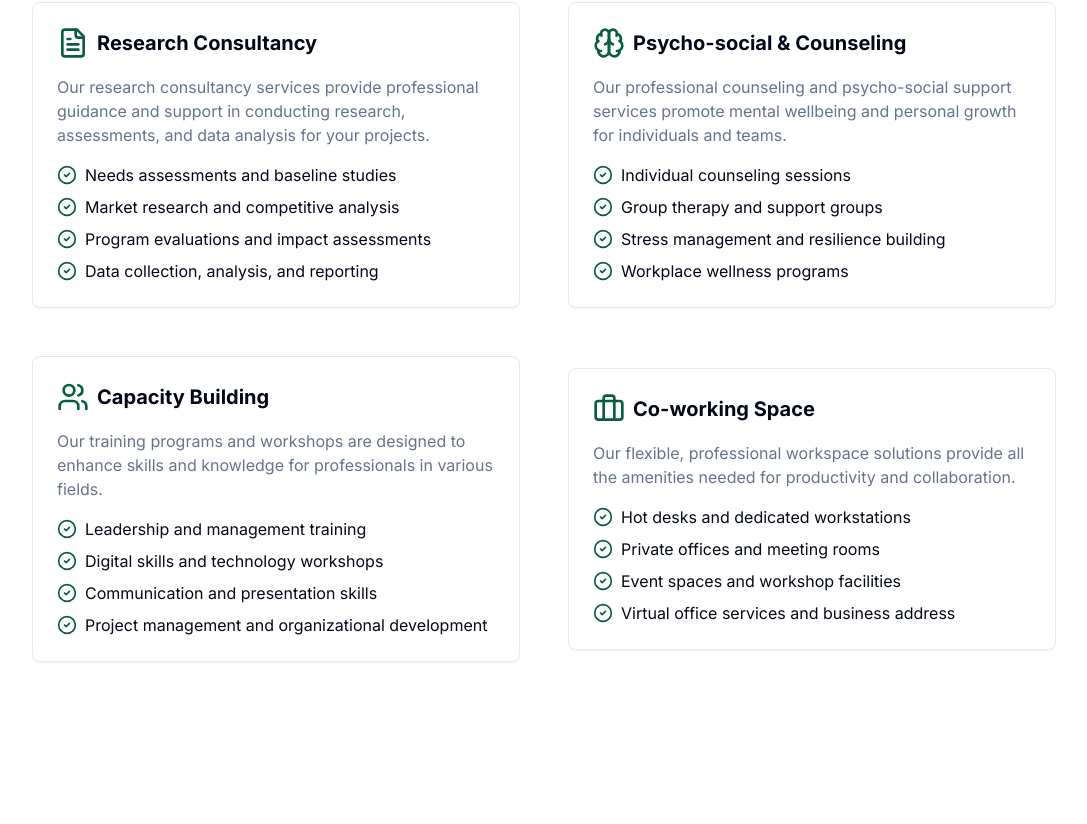
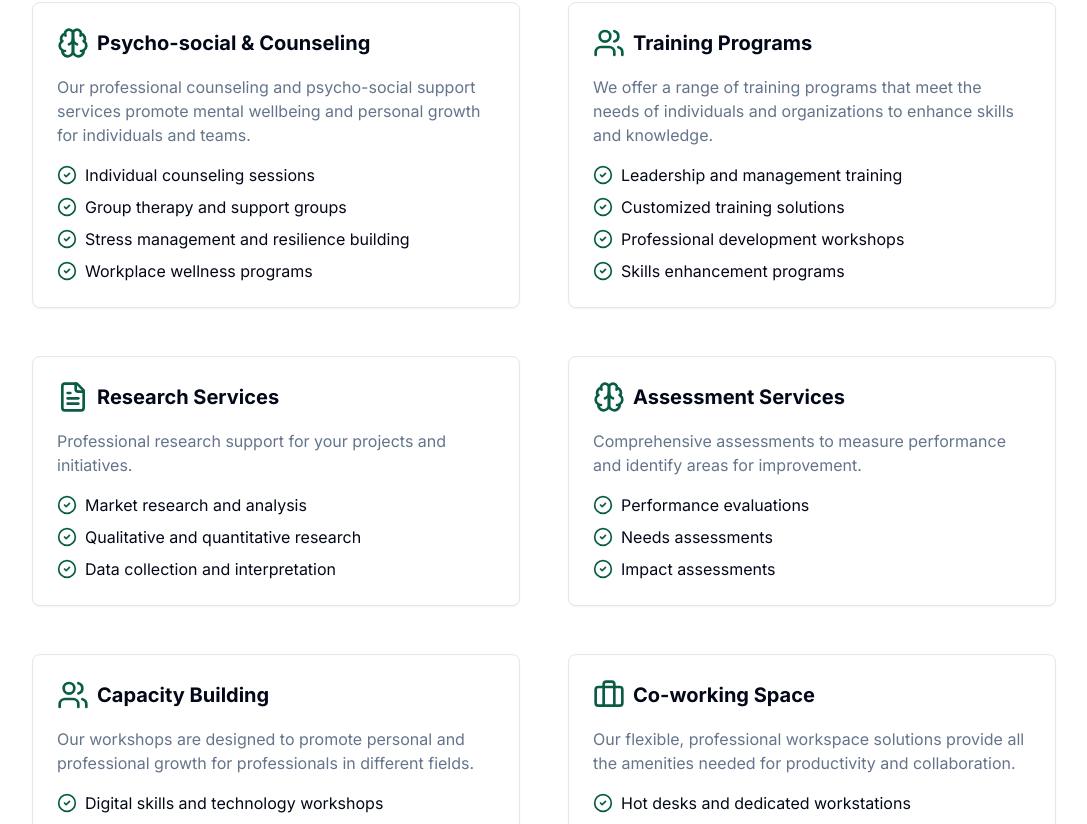
Before and after one commit to kimanibryan/ardothrivinghub, a Next.js app: page /services in a window 1280 px wide. Shown: the part 1016-1840 px from the top of the page, without its empty margins (96-1183 px from the left). Built offline with nearby package versions, Linux system fonts and the light colour scheme.

Commit message:
changes to services

```diff
--- a/components/call-to-action.tsx
+++ b/components/call-to-action.tsx
@@ -3,11 +3,13 @@ import { Button } from "@/components/ui/button"
 
 export function CallToAction() {
   return (
-    <section className="w-full py-12 md:py-24 lg:py-32 bg-primary text-primary-foreground">
-      <div className="container px-4 md:px-6">
+    <section className="mx-auto max-w-7xl px-12 md:px-24 py-12 md:py-24 lg:py-32 bg-primary text-primary-foreground rounded-3xl">
+      <div className="container">
         <div className="flex flex-col items-center justify-center space-y-4 text-center">
           <div className="space-y-2">
-            <h2 className="text-3xl font-bold tracking-tighter sm:text-4xl md:text-5xl">Ready to Thrive?</h2>
+            <h2 className="text-3xl font-bold tracking-tighter sm:text-4xl md:text-5xl">
+              Ready to Thrive?
+            </h2>
             <p className="mx-auto max-w-[700px] text-primary-foreground/80 md:text-xl">
               Join our community of professionals and take your business to the next level. Book a tour today and
               experience the Ardo Thriving Hub difference.
--- a/components/featured-services.tsx
+++ b/components/featured-services.tsx
@@ -17,25 +17,32 @@ export function FeaturedServices() {
             </p>
           </div>
         </div>
-        <div className="mx-auto grid max-w-5xl items-center gap-6 py-12 md:grid-cols-2 lg:gap-12">
+        <div className="mx-auto grid max-w-5xl items-center gap-6 py-12 md:grid-cols-3 lg:gap-12">
           <div className="flex flex-col justify-center space-y-4 rounded-lg border bg-background p-6 shadow-sm">
             <div className="flex items-center gap-2">
               <CheckCircle2 className="h-5 w-5 text-primary" />
-              <h3 className="text-xl font-bold">Research Consultancy</h3>
+              <h3 className="text-xl font-bold">Training Programs</h3>
             </div>
             <p className="text-muted-foreground">
-              Professional guidance and support in conducting research, assessments, and data analysis for your
-              projects.
+              Comprehensive training programs to enhance skills and knowledge for personal and professional growth.
             </p>
           </div>
           <div className="flex flex-col justify-center space-y-4 rounded-lg border bg-background p-6 shadow-sm">
             <div className="flex items-center gap-2">
               <CheckCircle2 className="h-5 w-5 text-primary" />
-              <h3 className="text-xl font-bold">Psycho-social & Counseling</h3>
+              <h3 className="text-xl font-bold">Research Services</h3>
             </div>
             <p className="text-muted-foreground">
-              Professional counseling and psycho-social support services to promote mental wellbeing and personal
-              growth.
+              Professional research services including data collection, analysis, and reporting for informed decision making.
+            </p>
+          </div>
+          <div className="flex flex-col justify-center space-y-4 rounded-lg border bg-background p-6 shadow-sm">
+            <div className="flex items-center gap-2">
+              <CheckCircle2 className="h-5 w-5 text-primary" />
+              <h3 className="text-xl font-bold">Assessment Services</h3>
+            </div>
+            <p className="text-muted-foreground">
+              Comprehensive assessment services to evaluate performance, identify strengths, and areas for improvement.
             </p>
           </div>
         </div>
--- a/components/hero.tsx
+++ b/components/hero.tsx
@@ -4,7 +4,7 @@ import Image from "next/image"
 
 export function Hero() {
   return (
-    <section className="w-full py-12 md:py-24 lg:py-32 bg-gradient-to-b from-background to-muted">
+    <section className="w-full pt-2 md:pt-4 lg:pt-8 pb-8 md:pb-16 lg:pb-32 bg-gradient-to-b from-background to-muted">
       <div className="container px-4 md:px-6">
         <div className="grid gap-8 lg:grid-cols-2 lg:gap-12">
           {/* Text Content */}
--- a/components/services-list.tsx
+++ b/components/services-list.tsx
@@ -13,34 +13,6 @@ export function ServicesList() {
           </div>
         </div>
         <div className="mx-auto grid max-w-5xl items-center gap-6 py-12 md:grid-cols-2 lg:gap-12">
-          <div className="flex flex-col justify-center space-y-4 rounded-lg border bg-background p-6 shadow-sm">
-            <div className="flex items-center gap-2">
-              <FileText className="h-8 w-8 text-primary" />
-              <h3 className="text-xl font-bold">Research Consultancy</h3>
-            </div>
-            <p className="text-muted-foreground">
-              Our research consultancy services provide professional guidance and support in conducting research,
-              assessments, and data analysis for your projects.
-            </p>
-            <ul className="space-y-2 mt-4">
-              <li className="flex items-start gap-2">
-                <CheckCircle2 className="h-5 w-5 text-primary flex-shrink-0 mt-0.5" />
-                <span>Needs assessments and baseline studies</span>
-              </li>
-              <li className="flex items-start gap-2">
-                <CheckCircle2 className="h-5 w-5 text-primary flex-shrink-0 mt-0.5" />
-                <span>Market research and competitive analysis</span>
-              </li>
-              <li className="flex items-start gap-2">
-                <CheckCircle2 className="h-5 w-5 text-primary flex-shrink-0 mt-0.5" />
-                <span>Program evaluations and impact assessments</span>
-              </li>
-              <li className="flex items-start gap-2">
-                <CheckCircle2 className="h-5 w-5 text-primary flex-shrink-0 mt-0.5" />
-                <span>Data collection, analysis, and reporting</span>
-              </li>
-            </ul>
-          </div>
           <div className="flex flex-col justify-center space-y-4 rounded-lg border bg-background p-6 shadow-sm">
             <div className="flex items-center gap-2">
               <Brain className="h-8 w-8 text-primary" />
@@ -72,17 +44,86 @@ export function ServicesList() {
           <div className="flex flex-col justify-center space-y-4 rounded-lg border bg-background p-6 shadow-sm">
             <div className="flex items-center gap-2">
               <Users className="h-8 w-8 text-primary" />
-              <h3 className="text-xl font-bold">Capacity Building</h3>
+              <h3 className="text-xl font-bold">Training Programs</h3>
             </div>
             <p className="text-muted-foreground">
-              Our training programs and workshops are designed to enhance skills and knowledge for professionals in
-              various fields.
+              We offer a range of training programs that meet the needs of individuals and organizations to enhance skills and knowledge.
             </p>
             <ul className="space-y-2 mt-4">
               <li className="flex items-start gap-2">
                 <CheckCircle2 className="h-5 w-5 text-primary flex-shrink-0 mt-0.5" />
                 <span>Leadership and management training</span>
               </li>
+              <li className="flex items-start gap-2">
+                <CheckCircle2 className="h-5 w-5 text-primary flex-shrink-0 mt-0.5" />
+                <span>Customized training solutions</span>
+              </li>
+              <li className="flex items-start gap-2">
+                <CheckCircle2 className="h-5 w-5 text-primary flex-shrink-0 mt-0.5" />
+                <span>Professional development workshops</span>
+              </li>
+              <li className="flex items-start gap-2">
+                <CheckCircle2 className="h-5 w-5 text-primary flex-shrink-0 mt-0.5" />
+                <span>Skills enhancement programs</span>
+              </li>
+            </ul>
+          </div>
+          <div className="flex flex-col justify-center space-y-4 rounded-lg border bg-background p-6 shadow-sm">
+            <div className="flex items-center gap-2">
+              <FileText className="h-8 w-8 text-primary" />
+              <h3 className="text-xl font-bold">Research Services</h3>
+            </div>
+            <p className="text-muted-foreground">
+              Professional research support for your projects and initiatives.
+            </p>
+            <ul className="space-y-2 mt-4">
+              <li className="flex items-start gap-2">
+                <CheckCircle2 className="h-5 w-5 text-primary flex-shrink-0 mt-0.5" />
+                <span>Market research and analysis</span>
+              </li>
+              <li className="flex items-start gap-2">
+                <CheckCircle2 className="h-5 w-5 text-primary flex-shrink-0 mt-0.5" />
+                <span>Qualitative and quantitative research</span>
+              </li>
+              <li className="flex items-start gap-2">
+                <CheckCircle2 className="h-5 w-5 text-primary flex-shrink-0 mt-0.5" />
+                <span>Data collection and interpretation</span>
+              </li>
+            </ul>
+          </div>
+          <div className="flex flex-col justify-center space-y-4 rounded-lg border bg-background p-6 shadow-sm">
+            <div className="flex items-center gap-2">
+              <Brain className="h-8 w-8 text-primary" />
+              <h3 className="text-xl font-bold">Assessment Services</h3>
+            </div>
+            <p className="text-muted-foreground">
+              Comprehensive assessments to measure performance and identify areas for improvement.
+            </p>
+            <ul className="space-y-2 mt-4">
+              <li className="flex items-start gap-2">
+                <CheckCircle2 className="h-5 w-5 text-primary flex-shrink-0 mt-0.5" />
+                <span>Performance evaluations</span>
+              </li>
+              <li className="flex items-start gap-2">
+                <CheckCircle2 className="h-5 w-5 text-primary flex-shrink-0 mt-0.5" />
+                <span>Needs assessments</span>
+              </li>
+              <li className="flex items-start gap-2">
+                <CheckCircle2 className="h-5 w-5 text-primary flex-shrink-0 mt-0.5" />
+                <span>Impact assessments</span>
+              </li>
+            </ul>
+          </div>
+          <div className="flex flex-col justify-center space-y-4 rounded-lg border bg-background p-6 shadow-sm">
+            <div className="flex items-center gap-2">
+              <Users className="h-8 w-8 text-primary" />
+              <h3 className="text-xl font-bold">Capacity Building</h3>
+            </div>
+            <p className="text-muted-foreground">
+              Our workshops are designed to promote personal and professional growth for professionals in
+              different fields.
+            </p>
+            <ul className="space-y-2 mt-4">
               <li className="flex items-start gap-2">
                 <CheckCircle2 className="h-5 w-5 text-primary flex-shrink-0 mt-0.5" />
                 <span>Digital skills and technology workshops</span>
@@ -94,6 +135,10 @@ export function ServicesList() {
               <li className="flex items-start gap-2">
                 <CheckCircle2 className="h-5 w-5 text-primary flex-shrink-0 mt-0.5" />
                 <span>Project management and organizational development</span>
+              </li>
+              <li className="flex items-start gap-2">
+                <CheckCircle2 className="h-5 w-5 text-primary flex-shrink-0 mt-0.5" />
+                <span>Team building and collaboration</span>
               </li>
             </ul>
           </div>
```
